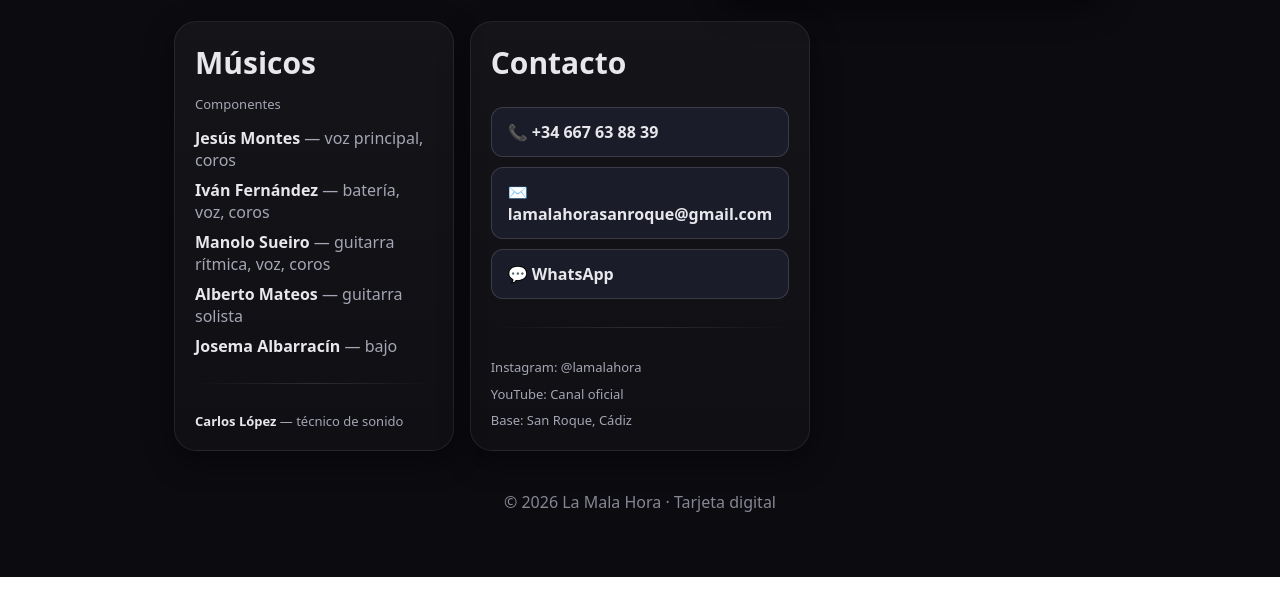
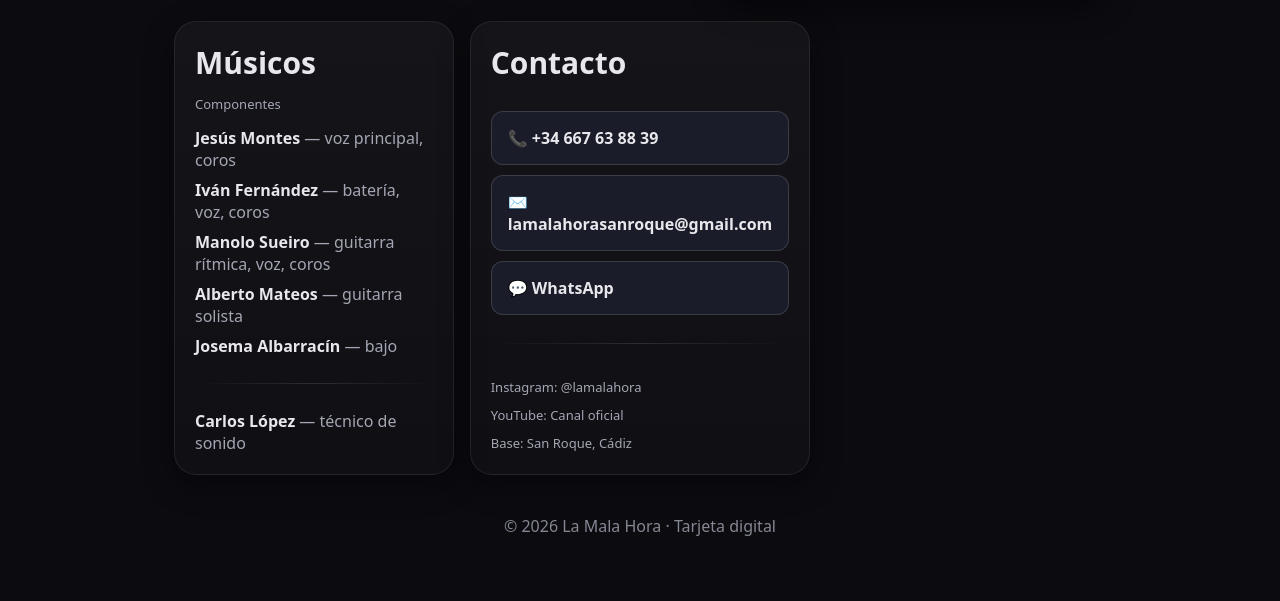
Before and after one commit to lamalahorasanroque-creator/lamalahora-web, a plain HTML site: page index.html in a window 1280 px wide. Shown: the part 1028-1629 px from the top of the page. Before the commit the page ends 1605 px from the top, so only its background shows below. Drawn offline with Linux system fonts and the light colour scheme.

Commit message:
COloando al técnico

```diff
--- a/index.html
+++ b/index.html
@@ -255,11 +255,12 @@
 
     <div class="divider"></div>
 
-    <div class="small" style="margin-top:2px;">
+    <div style="color:var(--muted)">
       <b style="color:var(--ink)">Carlos López</b> — técnico de sonido
     </div>
   </div>
 </div>
+
 
 
       <div class="card pad contact-card" id="contacto">
```
